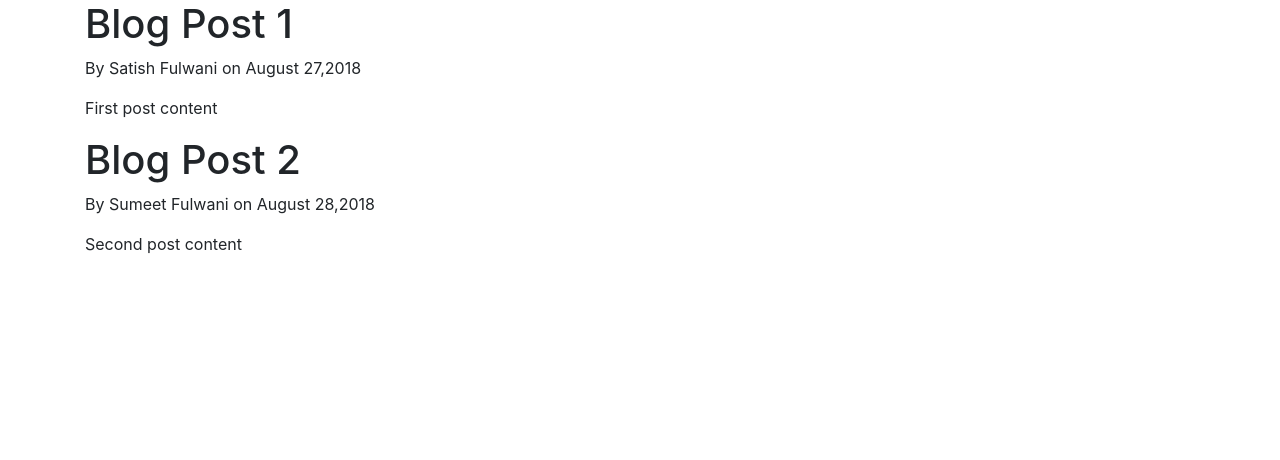
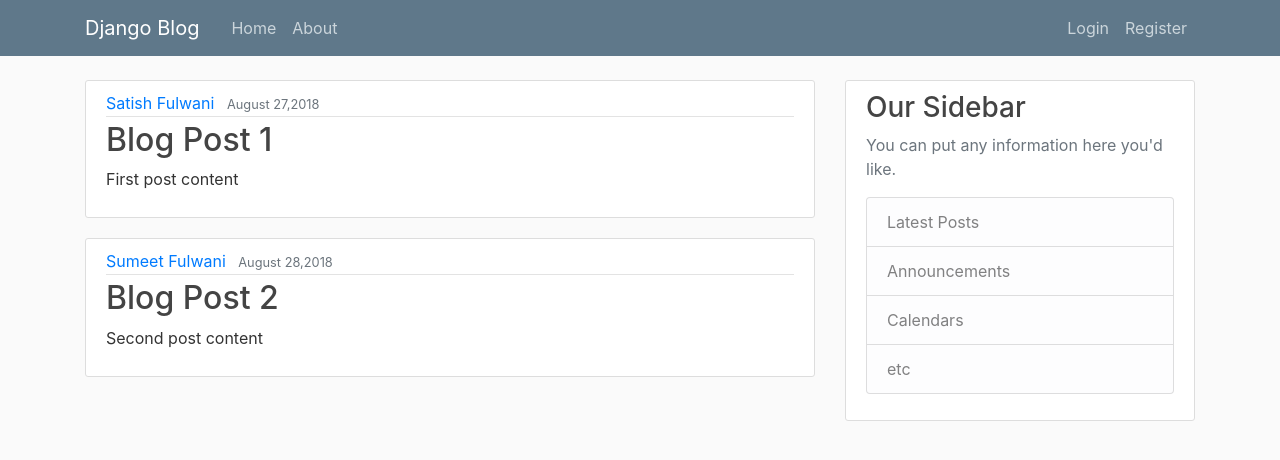
Before and after one commit to satishf889/blog-post, a Django app: page / in a window 1280 px wide. Shown: the top 460 px of the page. Run offline with Django 3.2, Linux system fonts and the light colour scheme.

Commit message:
Create UI templates using Bootstrap

```diff
--- /dev/null
+++ b/blog/static/blog/main.css
@@ -0,0 +1,89 @@
+body {
+  background: #fafafa;
+  color: #333333;
+  margin-top: 5rem;
+}
+
+h1,
+h2,
+h3,
+h4,
+h5,
+h6 {
+  color: #444444;
+}
+
+ul {
+  margin: 0;
+}
+
+.bg-steel {
+  background-color: #5f788a;
+}
+
+.site-header .navbar-nav .nav-link {
+  color: #cbd5db;
+}
+
+.site-header .navbar-nav .nav-link:hover {
+  color: #ffffff;
+}
+
+.site-header .navbar-nav .nav-link.active {
+  font-weight: 500;
+}
+
+.content-section {
+  background: #ffffff;
+  padding: 10px 20px;
+  border: 1px solid #dddddd;
+  border-radius: 3px;
+  margin-bottom: 20px;
+}
+
+.article-title {
+  color: #444444;
+}
+
+a.article-title:hover {
+  color: #428bca;
+  text-decoration: none;
+}
+
+.article-content {
+  white-space: pre-line;
+}
+
+.article-img {
+  height: 65px;
+  width: 65px;
+  margin-right: 16px;
+}
+
+.article-metadata {
+  padding-bottom: 1px;
+  margin-bottom: 4px;
+  border-bottom: 1px solid #e3e3e3;
+}
+
+.article-metadata a:hover {
+  color: #333;
+  text-decoration: none;
+}
+
+.article-svg {
+  width: 25px;
+  height: 25px;
+  vertical-align: middle;
+}
+
+.account-img {
+  height: 125px;
+  width: 125px;
+  margin-right: 20px;
+  margin-bottom: 16px;
+}
+
+.account-heading {
+  font-size: 2.5rem;
+}
--- a/blog/templates/Blog/base.html
+++ b/blog/templates/Blog/base.html
@@ -1,3 +1,4 @@
+{% load static %}
 <!DOCTYPE html>
 <html>
 
@@ -10,6 +11,8 @@
 	<link rel="stylesheet" href="https://cdn.jsdelivr.net/npm/bootstrap@4.5.3/dist/css/bootstrap.min.css"
 		integrity="sha384-TX8t27EcRE3e/ihU7zmQxVncDAy5uIKz4rEkgIXeMed4M0jlfIDPvg6uqKI2xXr2" crossorigin="anonymous">
 
+	<link rel="stylesheet" type="text/css" href="{% static 'blog/main.css' %}">
+
 	{% if title %}
 	<title>Django Blog - {{ title }}</title>
 	{% else %}
@@ -18,9 +21,49 @@
 </head>
 
 <body>
-	<div class="container">
-		{% block content %}{% endblock %}
-	</div>
+	<header class="site-header">
+		<nav class="navbar navbar-expand-md navbar-dark bg-steel fixed-top">
+			<div class="container">
+				<a class="navbar-brand mr-4" href="{% url 'blog-home' %}">Django Blog</a>
+				<button class="navbar-toggler" type="button" data-toggle="collapse" data-target="#navbarToggle"
+					aria-controls="navbarToggle" aria-expanded="false" aria-label="Toggle navigation">
+					<span class="navbar-toggler-icon"></span>
+				</button>
+				<div class="collapse navbar-collapse" id="navbarToggle">
+					<div class="navbar-nav mr-auto">
+						<a class="nav-item nav-link" href="{% url 'blog-home' %}">Home</a>
+						<a class="nav-item nav-link" href="{% url 'blog-about' %}">About</a>
+					</div>
+					<!-- Navbar Right Side -->
+					<div class="navbar-nav">
+						<a class="nav-item nav-link" href="#">Login</a>
+						<a class="nav-item nav-link" href="#">Register</a>
+					</div>
+				</div>
+			</div>
+		</nav>
+	</header>
+
+	<main role="main" class="container">
+		<div class="row">
+			<div class="col-md-8">
+				{% block content %}{% endblock %}
+			</div>
+			<div class="col-md-4">
+				<div class="content-section">
+					<h3>Our Sidebar</h3>
+					<p class='text-muted'>You can put any information here you'd like.
+					<ul class="list-group">
+						<li class="list-group-item list-group-item-light">Latest Posts</li>
+						<li class="list-group-item list-group-item-light">Announcements</li>
+						<li class="list-group-item list-group-item-light">Calendars</li>
+						<li class="list-group-item list-group-item-light">etc</li>
+					</ul>
+					</p>
+				</div>
+			</div>
+		</div>
+	</main>
 
 	<script src="https://code.jquery.com/jquery-3.5.1.slim.min.js"
 		integrity="sha384-DfXdz2htPH0lsSSs5nCTpuj/zy4C+OGpamoFVy38MVBnE+IbbVYUew+OrCXaRkfj"
--- a/blog/templates/Blog/home.html
+++ b/blog/templates/Blog/home.html
@@ -1,8 +1,15 @@
 {% extends "blog/base.html" %}
 {% block content %}
 {% for post in posts %}
-<h1>{{post.title}}</h1>
-<p>By {{post.author}} on {{post.date_posted}}</p>
-<p>{{post.content}}</p>
+<article class="media content-section">
+	<div class="media-body">
+		<div class="article-metadata">
+			<a class="mr-2" href="#">{{ post.author }}</a>
+			<small class="text-muted">{{ post.date_posted }}</small>
+		</div>
+		<h2><a class="article-title" href="#">{{ post.title }}</a></h2>
+		<p class="article-content">{{ post.content }}</p>
+	</div>
+</article>
 {% endfor %}
 {% endblock content %}
--- a/blog/urls.py
+++ b/blog/urls.py
@@ -2,6 +2,6 @@ from django.urls import path
 from . import views
 
 urlpatterns = [
-    path('', views.home, name='blog-name'),
+    path('', views.home, name='blog-home'),
     path('about/', views.about, name='blog-about'),
 ]
```
